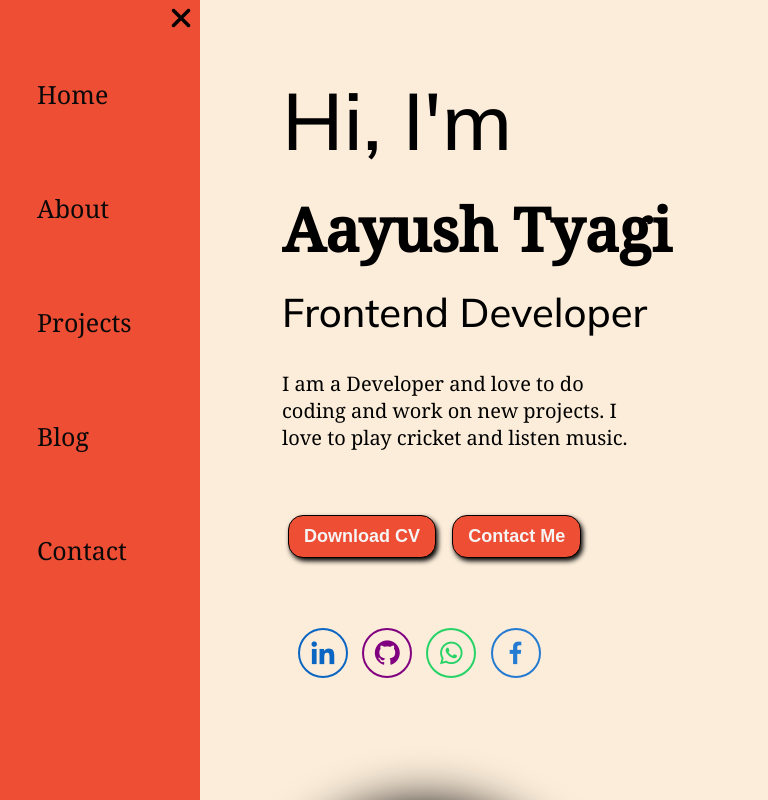
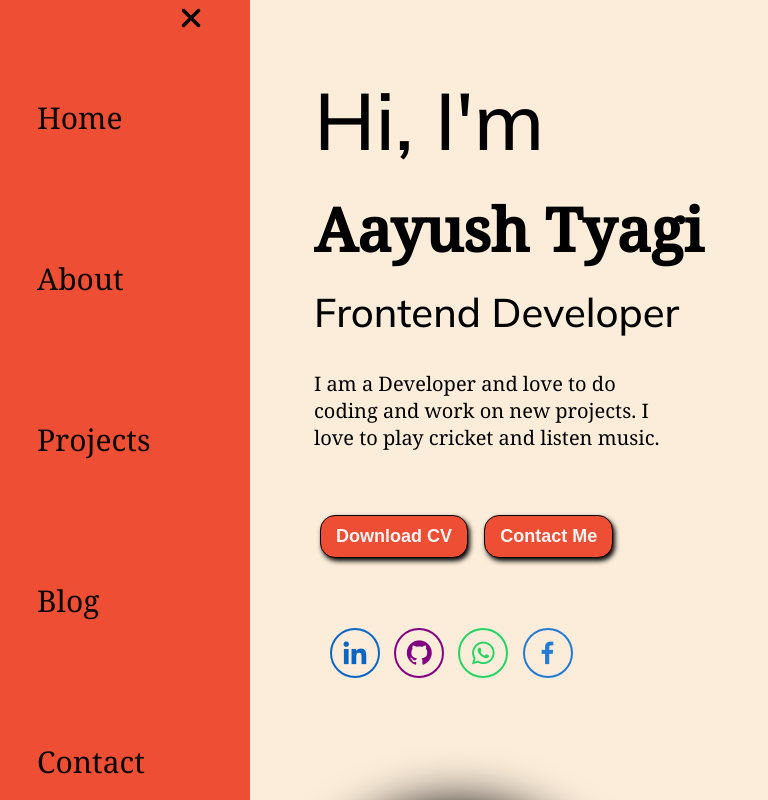
Before and after one commit to git-aayush/My-Portfolio, a plain HTML site: page index.html in a window 768 px wide. Both pictures are taken after a click on the element 6 px from the left and 12 px from the top of the page. Shown: the top 800 px of the page. Drawn offline with nearby package versions, Linux system fonts and the light colour scheme.

Commit message:
exchange some queries

```diff
--- a/home.css
+++ b/home.css
@@ -354,7 +354,7 @@
         margin-left: 10px;
         background-color: dodgerblue;
         border-radius: 4px;
-        width: 50px;
+        width: 40px;
     }
 
     .cross {
--- a/style.css
+++ b/style.css
@@ -393,13 +393,13 @@ font-family: 'Roboto Slab', serif; */
     /* SIDEBAR */
     .sidebar {
         height: 1600px;
-        width: 200px;
+        width: 250px;
     }
 
     .sidebar nav li {
         list-style: none;
-        font-size: 25px;
-        padding: 30px 10px;
+        font-size: 30px;
+        padding: 50px 10px;
         margin-top: 20px;
     }
 
@@ -410,7 +410,7 @@ font-family: 'Roboto Slab', serif; */
     }
 
     .sidebarGo {
-        transform: translate(-200px, 0px);
+        transform: translate(-250px, 0px);
         position: absolute;
     }
 
@@ -418,11 +418,11 @@ font-family: 'Roboto Slab', serif; */
         margin-left: 10px;
         background-color: #EE4E34;
         border-radius: 4px;
-        width: 35px;
+        width: 40px;
     }
 
     .cross {
-        margin-left: 170px;
+        margin-left: 180px;
         margin-top: 5px;
         width: 20px;
     }
@@ -432,7 +432,7 @@ font-family: 'Roboto Slab', serif; */
         display: flex;
         flex-direction: column;
         margin-top: 70px;
-        margin-left: 6rem;
+        margin-left: 8rem;
     }
 
     .div-info {
```
